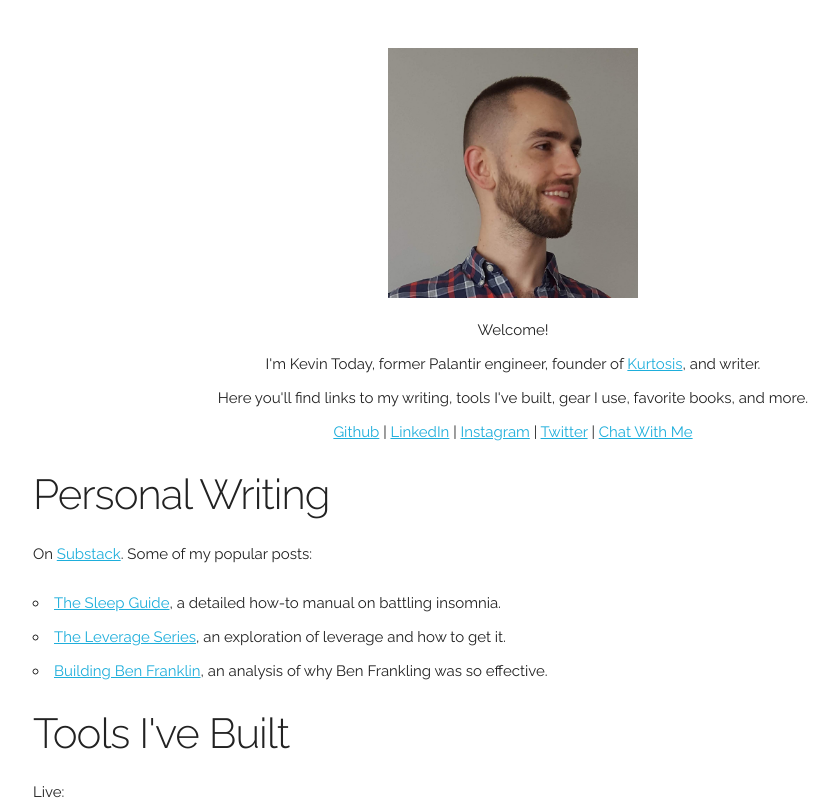
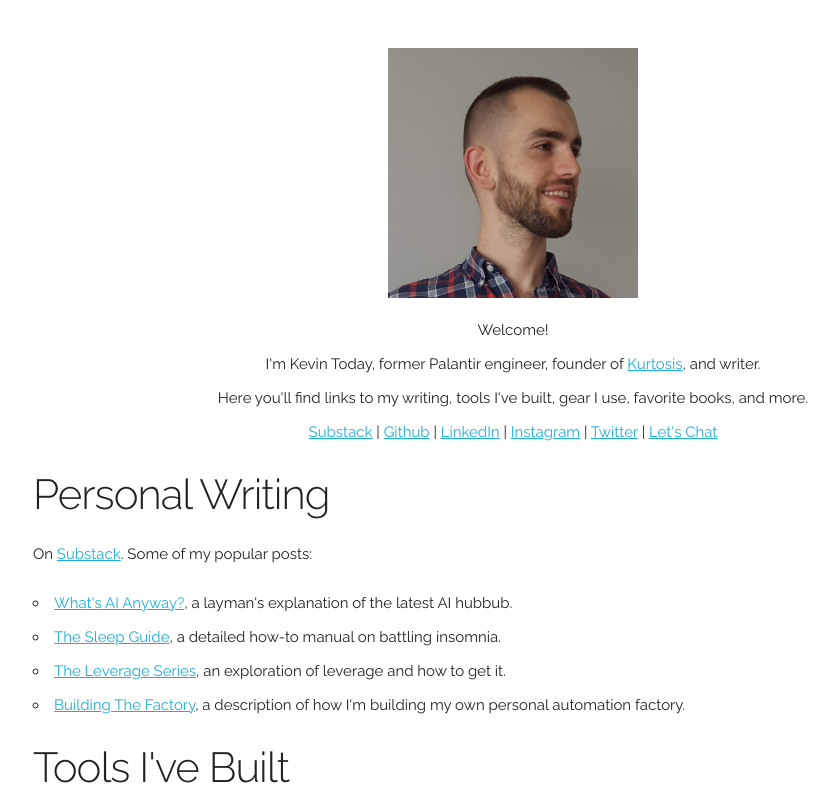
Before and after one commit to mieubrisse/mieubrisse.github.io, a plain HTML site: page index.html in a window 1280 px wide. Shown: the top 807 px of the page, without its empty margins (127-966 px from the left). Drawn offline with Linux system fonts and the light colour scheme.

Commit message:
Add Substack

```diff
--- a/index.html
+++ b/index.html
@@ -44,16 +44,17 @@
             <p style="margin-top: 10px; margin-bottom: 10px">I'm Kevin Today, former Palantir engineer, founder of <a href="kurtosistech.com">Kurtosis</a>, and writer.</p>
             <p style="margin-top: 10px; margin-bottom: 10px">Here you'll find links to my writing, tools I've built, gear I use, favorite books, and more.</p>
             <p>
-                <a href="https://github.com/mieubrisse">Github</a> | <a href="https://www.linkedin.com/in/kevintoday/">LinkedIn</a> | <a href="https://www.instagram.com/kevinjtoday/">Instagram</a> | <a href="https://twitter.com/kevinjtoday">Twitter</a> | <a href="https://mieubrisse.substack.com/p/chat-with-me">Chat With Me</a>
+                <a href="https://mieubrisse.substack.com/">Substack</a> | <a href="https://github.com/mieubrisse">Github</a> | <a href="https://www.linkedin.com/in/kevintoday/">LinkedIn</a> | <a href="https://www.instagram.com/kevinjtoday/">Instagram</a> | <a href="https://twitter.com/kevinjtoday">Twitter</a> | <a href="https://mieubrisse.substack.com/p/chat-with-me">Let's Chat</a>
             </p>
         </center>
 
         <h2>Personal Writing</h2>
         <p>On <a href="https://mieubrisse.substack.com/">Substack</a>. Some of my popular posts:</p>
         <ul>
+            <li><a href="https://mieubrisse.substack.com/p/whats-ai-anyway">What's AI Anyway?</a>, a layman's explanation of the latest AI hubbub.</li>
             <li><a href="https://mieubrisse.substack.com/p/the-sleep-guide">The Sleep Guide</a>, a detailed how-to manual on battling insomnia.</li>
             <li><a href="https://mieubrisse.substack.com/p/the-sleep-guide">The Leverage Series</a>, an exploration of leverage and how to get it.</li>
-            <li><a href="https://mieubrisse.substack.com/p/building-ben-franklin">Building Ben Franklin</a>, an analysis of why Ben Frankling was so effective.</li>
+            <li><a href="https://mieubrisse.substack.com/p/building-the-factory">Building The Factory</a>, a description of how I'm building my own personal automation factory.</li>
         </ul>
 
         <h2>Tools I've Built</h2>
```
